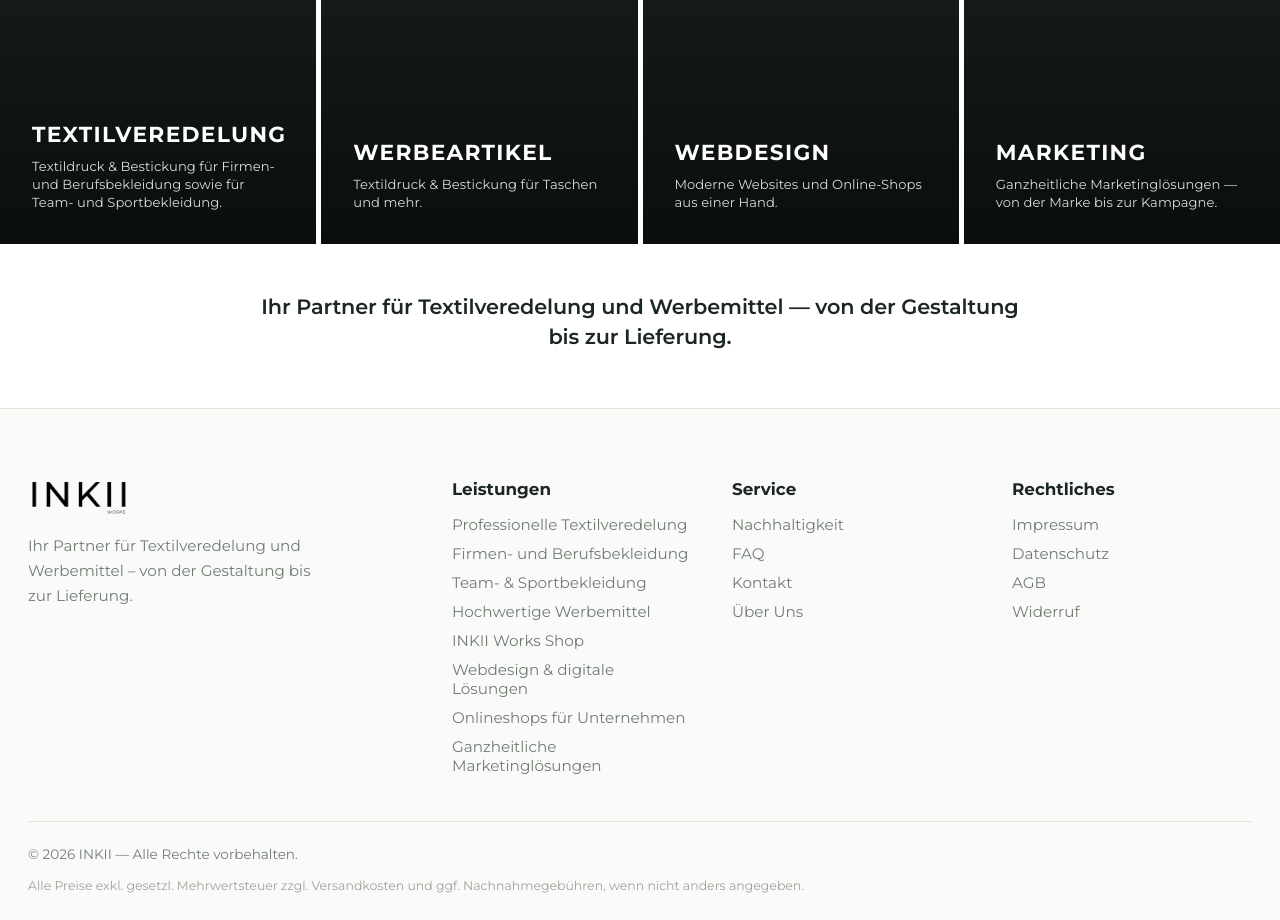
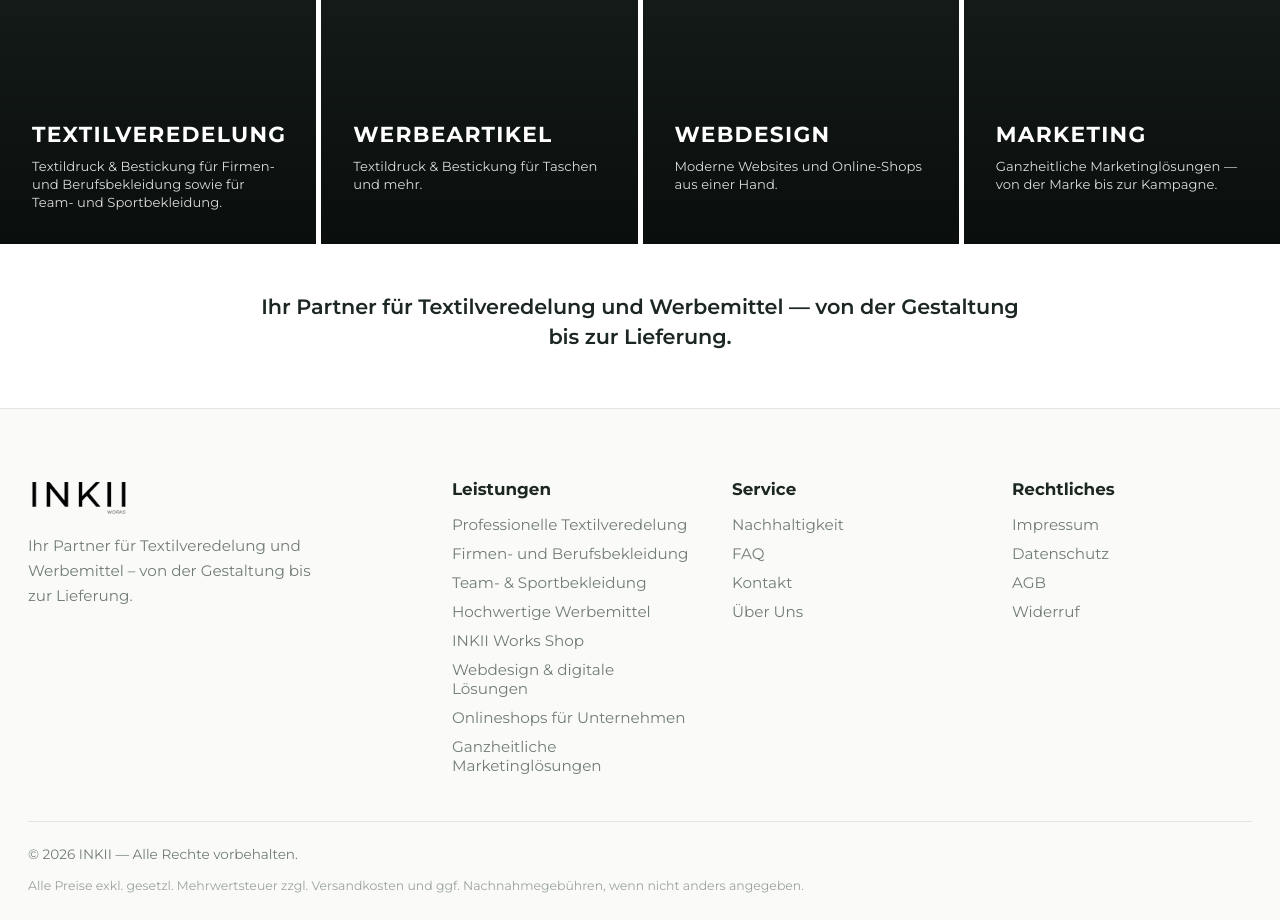
Before and after one commit to buse191213-cmd/inkii, a Next.js app: page / in a window 1280 px wide. Shown: the part 1520-2440 px from the top of the page. Built offline with nearby package versions, Linux system fonts and the light colour scheme; no server answers; the database is empty.

Commit message:
Home tile label alignment + de-DE date locale

```diff
--- a/src/app/globals.css
+++ b/src/app/globals.css
@@ -1238,12 +1238,15 @@ body:has(.home-services) footer.site{margin-top:0}
 .svc-box:hover .svc-img{transform:scale(1.05)}
 .svc-overlay{position:absolute;inset:0;
   background:linear-gradient(to bottom,rgba(0,0,0,.25) 0%,rgba(0,0,0,.65) 100%)}
-.svc-text{position:absolute;left:32px;right:32px;bottom:32px;color:#fff;z-index:1}
+.svc-text{position:absolute;left:32px;right:32px;bottom:32px;color:#fff;z-index:1;
+  display:flex;flex-direction:column;justify-content:flex-end}
 .svc-label{font-family:var(--display);font-weight:700;
   font-size:clamp(1.1rem,1.7vw,1.5rem);letter-spacing:.06em;
-  color:#fff;line-height:1.1;margin-bottom:10px}
+  color:#fff;line-height:1.1;margin-bottom:10px;
+  min-height:calc(1.1em * 1)} /* Label immer einzeilig */
 .svc-sub{font-size:.82rem;line-height:1.4;color:rgba(255,255,255,.85);
-  font-weight:400;max-width:340px;letter-spacing:.005em}
+  font-weight:400;max-width:340px;letter-spacing:.005em;
+  min-height:calc(1.4em * 3)} /* drei Zeilen reservieren — Label bleibt auf gleicher Höhe */
 
 /* Home: Footer-Abstand entfernen — siehe oben */
 
--- a/src/app/kontakt/KontaktForm.tsx
+++ b/src/app/kontakt/KontaktForm.tsx
@@ -94,8 +94,8 @@ export default function KontaktForm() {
           </select>
         </div>
         <div className="kf-field">
-          <label htmlFor="projektFrist">Projektfrist</label>
-          <input id="projektFrist" name="projektFrist" type="date" />
+          <label htmlFor="projektFrist">Projektfrist (TT.MM.JJJJ)</label>
+          <input id="projektFrist" name="projektFrist" type="date" lang="de" />
         </div>
       </div>
 
```
Also changed, not shown: 1 other file (tests, documents, lock files or other folders).
